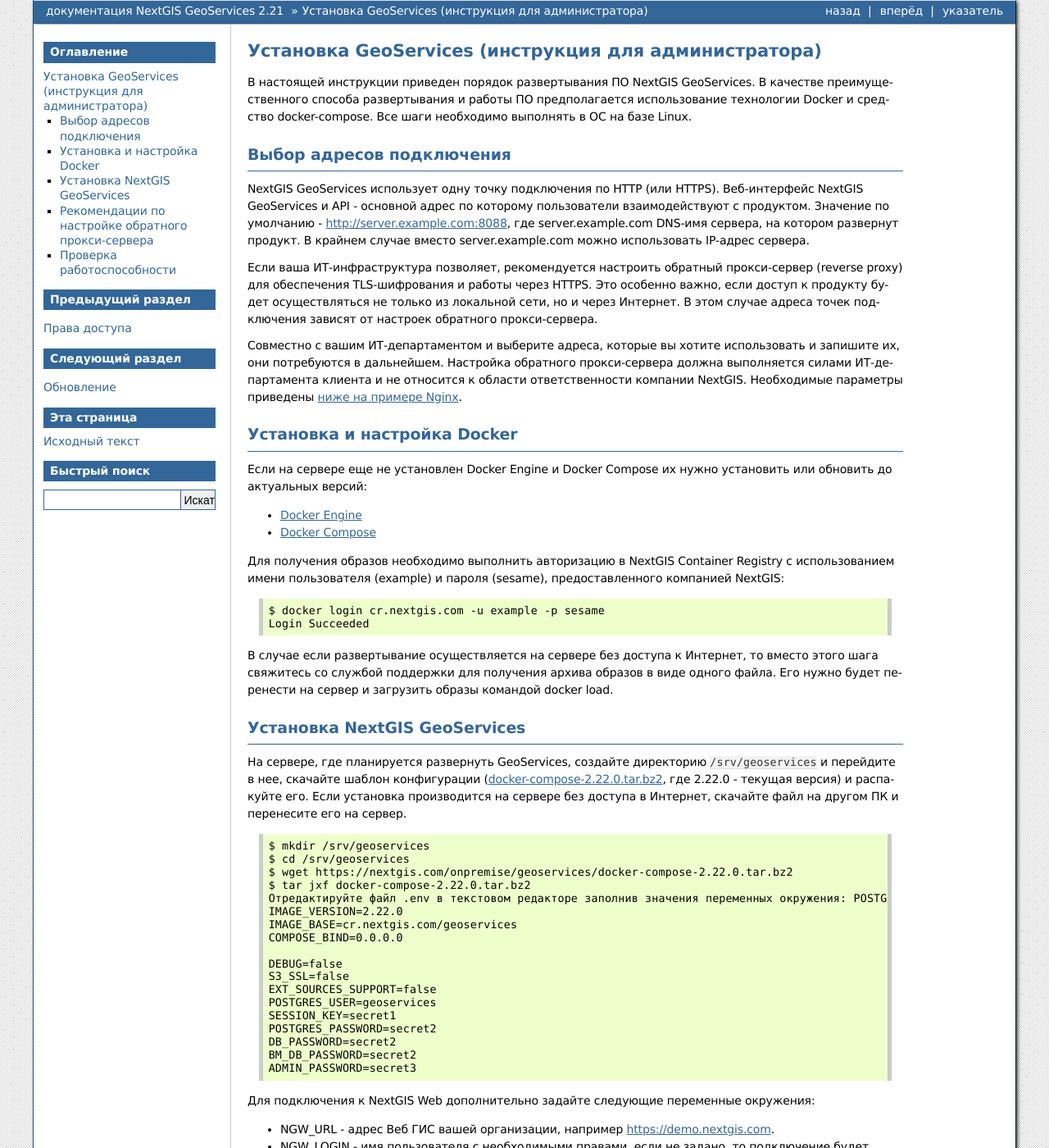
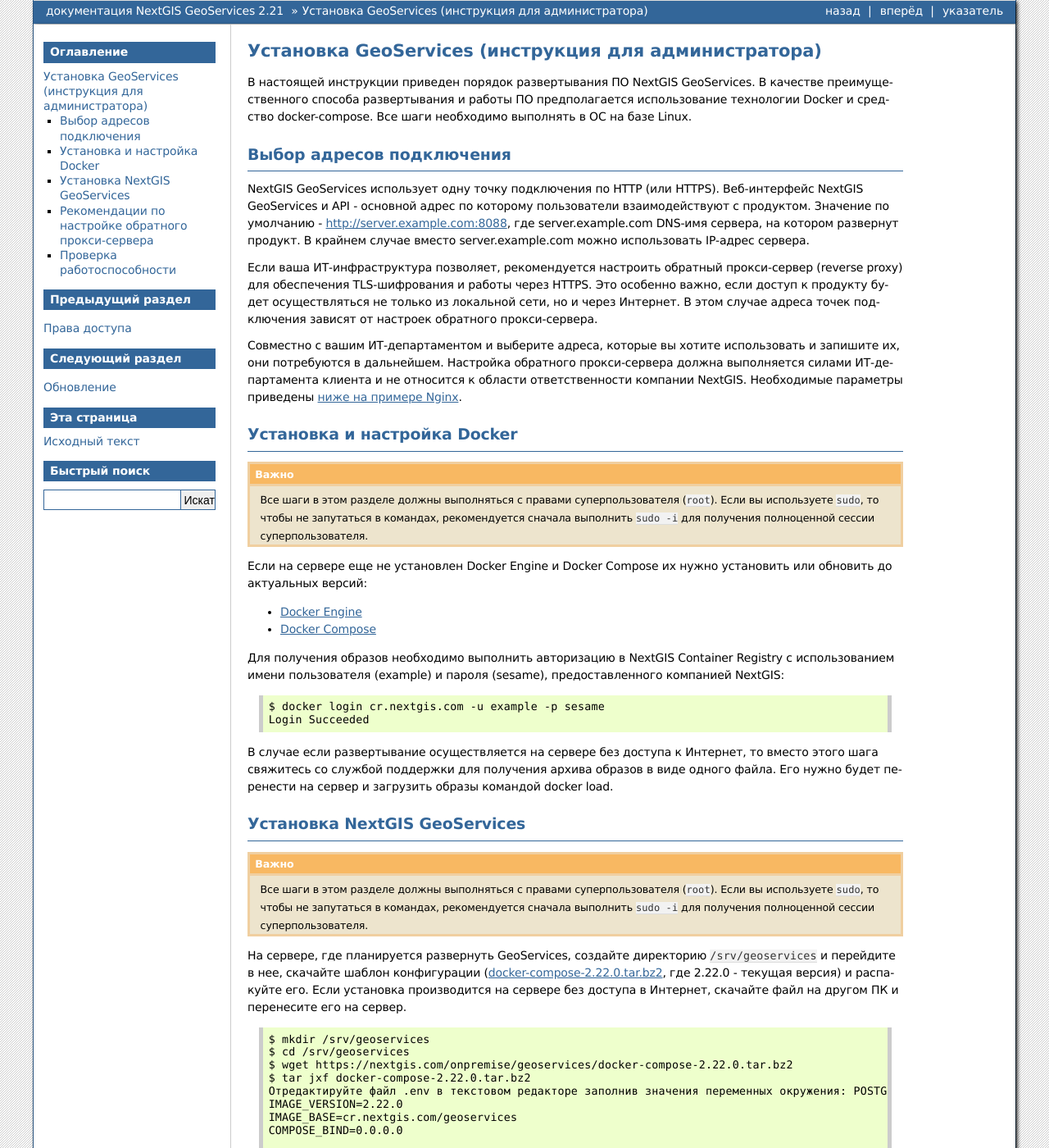
Before and after one commit to nextgis/docs_geoserv_prem, a Sphinx documentation site: the page built from source/admin.rst, in a window 1280 px wide and 1400 px high. Shown: the whole window at 82% size. Built offline with Sphinx 7.4.7, drawn with Linux system fonts in a browser that asks for light colours; formulas are drawn with MathJax 3; some of the changed text lies outside the part shown.

Commit message:
add info on sudo admin.rst

```diff
--- a/source/admin.rst
+++ b/source/admin.rst
@@ -24,6 +24,8 @@
 Установка и настройка Docker
 ---------------------------------
 
+.. important:: Все шаги в этом разделе должны выполняться с правами    суперпользователя (``root``). Если вы используете ``sudo``, то чтобы    не запутаться в командах, рекомендуется сначала выполнить ``sudo -i``    для получения полноценной сессии суперпользователя.
+
 Если на сервере еще не установлен Docker Engine и Docker Compose их нужно установить или обновить до актуальных версий:
 
 * `Docker Engine <https://docs.docker.com/engine/install/>`_
@@ -40,6 +42,8 @@
 
 Установка NextGIS GeoServices
 ------------------------------
+
+.. important:: Все шаги в этом разделе должны выполняться с правами    суперпользователя (``root``). Если вы используете ``sudo``, то чтобы    не запутаться в командах, рекомендуется сначала выполнить ``sudo -i``    для получения полноценной сессии суперпользователя.
 
 На сервере, где планируется развернуть GeoServices, создайте директорию ``/srv/geoservices`` и перейдите в нее, скачайте шаблон конфигурации (`docker-compose-2.22.0.tar.bz2 <https://nextgis.com/onpremise/geoservices/docker-compose-2.22.0.tar.bz2>`_, где 2.22.0 - текущая версия) и распакуйте его. Если установка производится на сервере без доступа в Интернет, скачайте файл на другом ПК и перенесите его на сервер.
 
@@ -104,6 +108,8 @@
 Рекомендации по настройке обратного прокси-сервера
 ---------------------------------------------------
 
+.. important:: Все шаги в этом разделе должны выполняться с правами    суперпользователя (``root``). Если вы используете ``sudo``, то чтобы    не запутаться в командах, рекомендуется сначала выполнить ``sudo -i``    для получения полноценной сессии суперпользователя.
+
 Для обеспечения HTTPS шифрования мы рекомендуем использовать обратный прокси-сервер на базе Nginx, для справки приведем пример фрагмента конфигурационного файла для geoservices.example.com:
 
 .. code-block::
```
